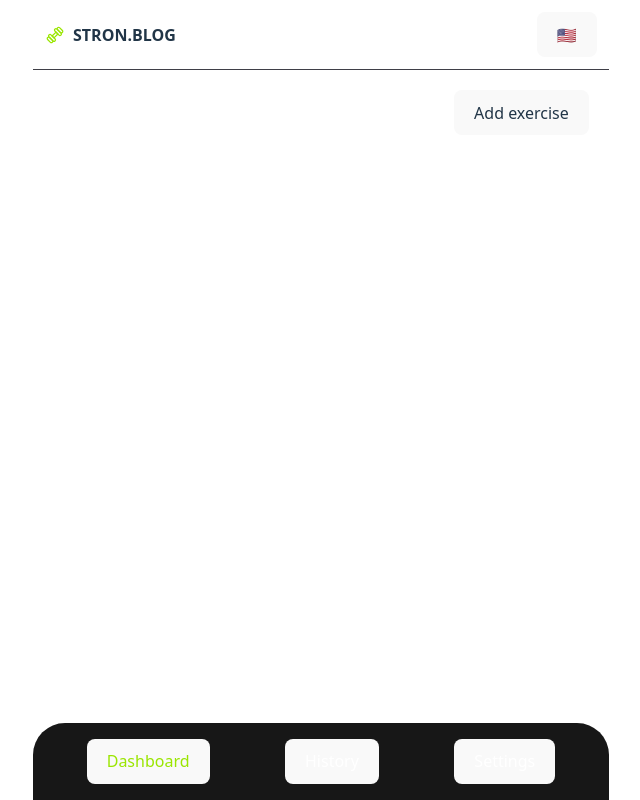
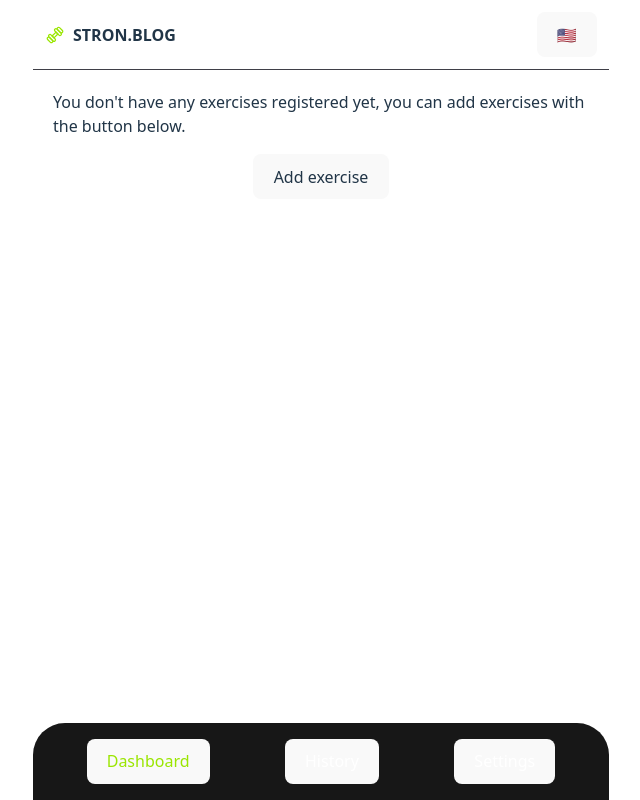
Before and after one commit to devchiquito/stron.blog, a React (Vite) app: page / in a window 1280 px wide. Shown: the whole page, without its empty margins (319-959 px from the left). Built offline with nearby package versions, Linux system fonts and the light colour scheme.

Commit message:
tutorial

```diff
--- a/src/components/Header.tsx
+++ b/src/components/Header.tsx
@@ -13,7 +13,6 @@ const changeLanguage = () => {
 };
 
 export const Header = () => {
-  console.log(isEnglish.value);
   return (
     <header class="p-3  border-b border-zinc-700 font-bold flex items-center justify-between">
       <div class={"flex gap-2 items-center"}>
--- a/src/screens/Dashboard.tsx
+++ b/src/screens/Dashboard.tsx
@@ -9,10 +9,16 @@ export function Dashboard({ exercises }: { exercises: Exercise[] }) {
     (a, b) =>
       new Date(b.lastModified).getTime() - new Date(a.lastModified).getTime()
   );
-
   return (
     <div className="space-y-4 w-full">
-      <div class={"flex justify-end"}>
+      {exercises.length === 0 && (
+        <p>
+          {isEnglish.value
+            ? "You don't have any exercises registered yet, you can add exercises with the button below."
+            : "Aun no tienes ejercicios registrados, puedes añadir ejercicios con el boton de abajo."}
+        </p>
+      )}
+      <div class={"flex justify-center"}>
         <button onClick={() => openExerciseModal()}>
           {isEnglish.value ? "Add exercise" : "Añadir Ejercicio"}
         </button>
--- a/src/screens/History.tsx
+++ b/src/screens/History.tsx
@@ -6,7 +6,16 @@ export function History() {
   const allRecords = appData.value
     .flatMap((exercise) => exercise.records)
     .sort((a, b) => new Date(b.date).getTime() - new Date(a.date).getTime());
+  console.log(allRecords);
   return (
+    <>
+      {allRecords.length === 0 ? (
+        <p>
+          {isEnglish.value
+            ? "You don't have any records saved yet. Add records to your exercises on the board."
+            : "Aun no tienes series guardadas. Añade series a tus ejercicios en el tablero."}
+        </p>
+      ) : (
         <table class="table-auto w-full">
           <thead>
             <tr>
@@ -14,7 +23,9 @@ export function History() {
                 {isEnglish.value ? "Exercise" : "Ejercicio"}
               </th>
               <th class="px-4 py-2">{isEnglish.value ? "Date" : "Fecha"}</th>
-          <th class="px-4 py-2">{isEnglish.value ? "Weight" : "Peso"} (kg)</th>
+              <th class="px-4 py-2">
+                {isEnglish.value ? "Weight" : "Peso"} (kg)
+              </th>
               <th class="px-4 py-2">Reps</th>
             </tr>
           </thead>
@@ -36,5 +47,7 @@ export function History() {
             ))}
           </tbody>
         </table>
+      )}
+    </>
   );
 }
```
Lines whose indentation alone changed are shown as unchanged.
